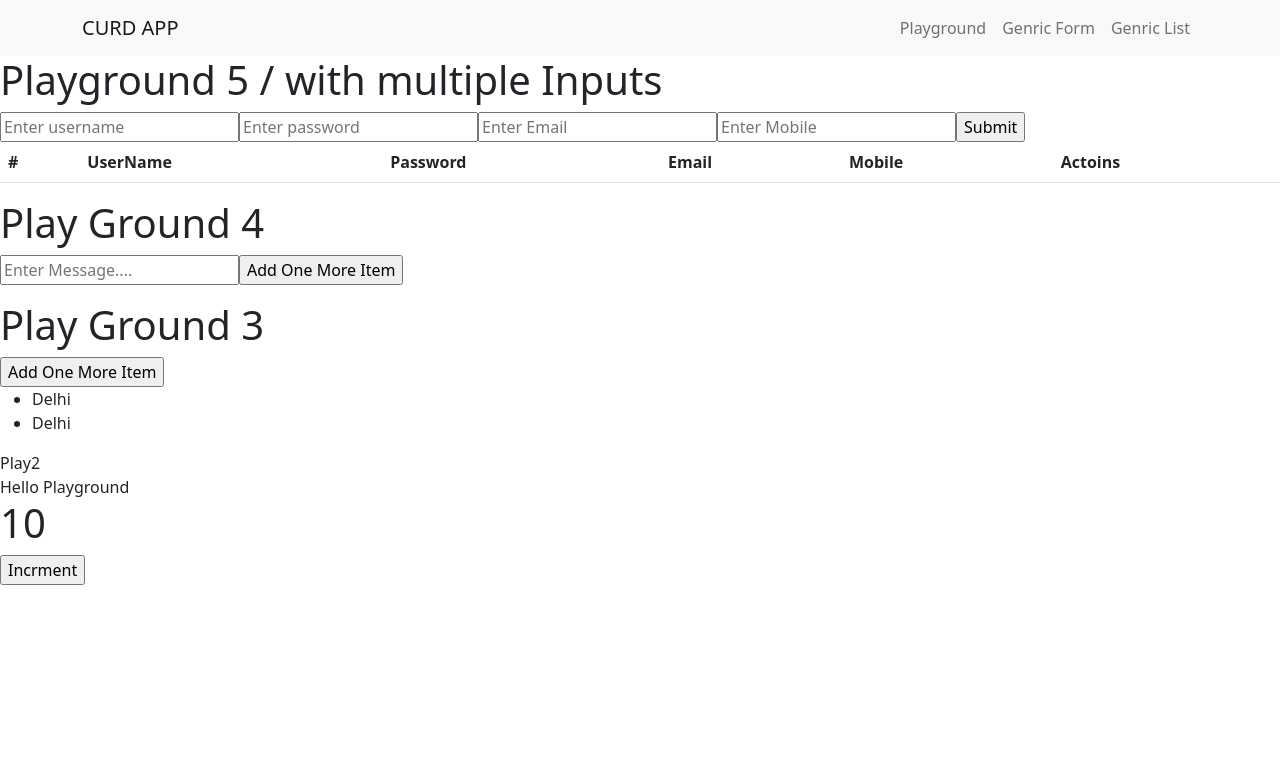
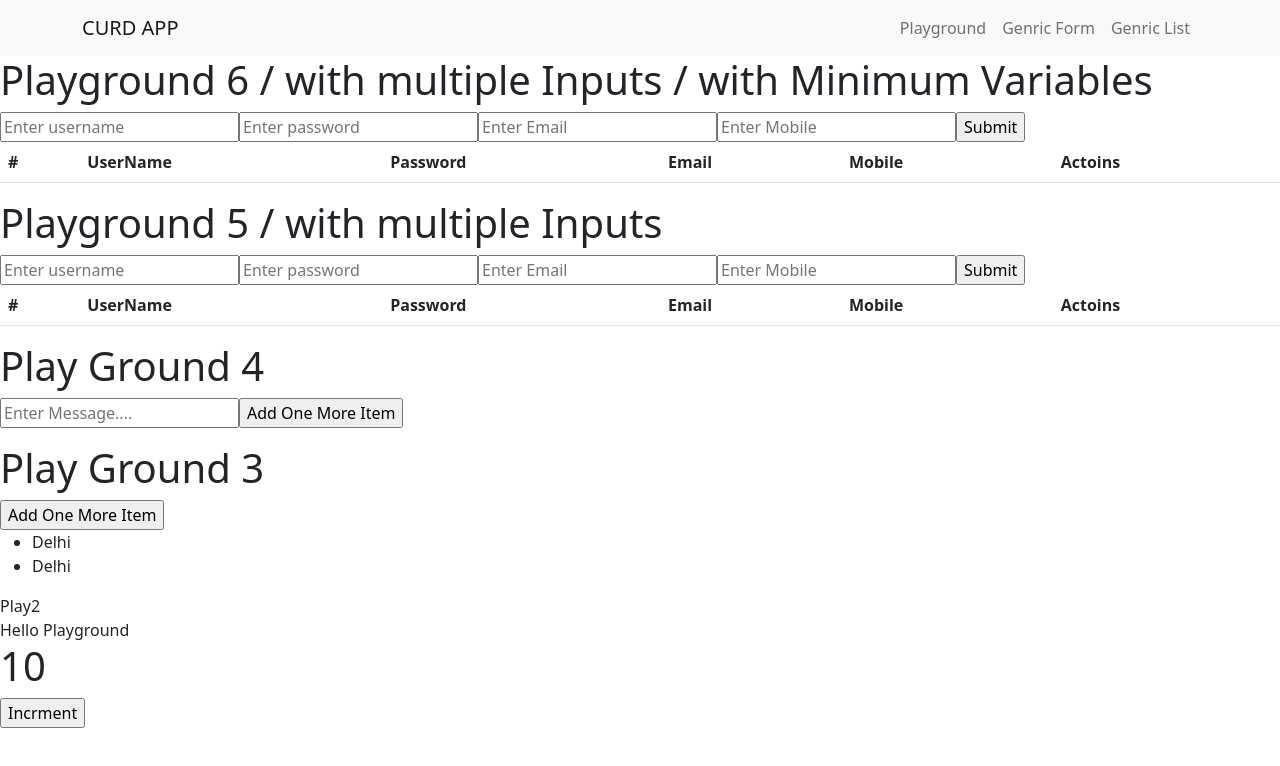
Before and after one commit to kodecdac/advday1, a React (Create React App) app: page /playground in a window 1280 px wide. Shown: the top 766 px of the page. Built offline with nearby package versions, Linux system fonts and the light colour scheme.

Commit message:
single handler. in playground.

```diff
--- a/src/pages/Playground.js
+++ b/src/pages/Playground.js
@@ -3,11 +3,117 @@ import { useState } from "react";
 function Playground() {
   return (
     <div>
+      <Playground6 />
       <Playground5 />
       <Playground4 />
       <Playground3 />
       <Playground2 />
       <Playground1 />
+    </div>
+  );
+}
+
+function Playground6() {
+  let [userList, setUserList] = useState([]);
+
+  let [user, setUser] = useState({
+    username: "",
+    password: "",
+    email: "",
+    mobile: "",
+  });
+
+  let handleInput = (e) => {
+    setUser({ ...user, [e.target.name]: e.target.value });
+  };
+
+  const handleSumit = () => {
+    let list1 = [user, ...userList]; // cloning.
+    setUserList(list1);
+    setUser({
+      username: "",
+      password: "",
+      email: "",
+      mobile: "",
+    });
+  };
+
+  return (
+    <div>
+      <h1>Playground 6 / with multiple Inputs / with Minimum Variables</h1>
+
+      <div>
+        <input
+          type="text"
+          placeholder="Enter username"
+          name="username"
+          value={user.username}
+          onChange={handleInput}
+        />
+        <input
+          type="password"
+          placeholder="Enter password"
+          name="password"
+          value={user.password}
+          onChange={handleInput}
+        />
+        <input
+          type="email"
+          placeholder="Enter Email"
+          name="email"
+          value={user.email}
+          onChange={handleInput}
+        />
+        <input
+          type="mobile"
+          placeholder="Enter Mobile"
+          name="mobile"
+          value={user.mobile}
+          onChange={handleInput}
+        />
+        <input type="button" value="Submit" onClick={handleSumit} />
+      </div>
+
+      <div>
+        <table className="table">
+          <thead>
+            <tr>
+              <th scope="col">#</th>
+              <th scope="col">UserName</th>
+              <th scope="col">Password</th>
+              <th scope="col">Email</th>
+              <th scope="col">Mobile</th>
+              <th scope="col">Actoins</th>
+            </tr>
+          </thead>
+          <tbody>
+            {userList.map((item, index) => (
+              <tr>
+                <th scope="row">{index + 1}</th>
+                <td>{item.username}</td>
+                <td>******</td>
+                <td>{item.email}</td>
+                <td>{item.mobile}</td>
+                <td>
+                  <input className="btn btn-link" type="button" value="View" />{" "}
+                  /
+                  <input className="btn btn-link" type="button" value="Edit" />
+                  /<input className="btn btn-link" type="button" value="Del" />
+                </td>
+              </tr>
+            ))}
+          </tbody>
+        </table>
+
+        {/** LIST FORM */}
+        <ul>
+          {userList.map((item) => (
+            <li>
+              {item.username} / {"****"} / {item.email} / {item.mobile}
+            </li>
+          ))}
+        </ul>
+      </div>
     </div>
   );
 }
```
